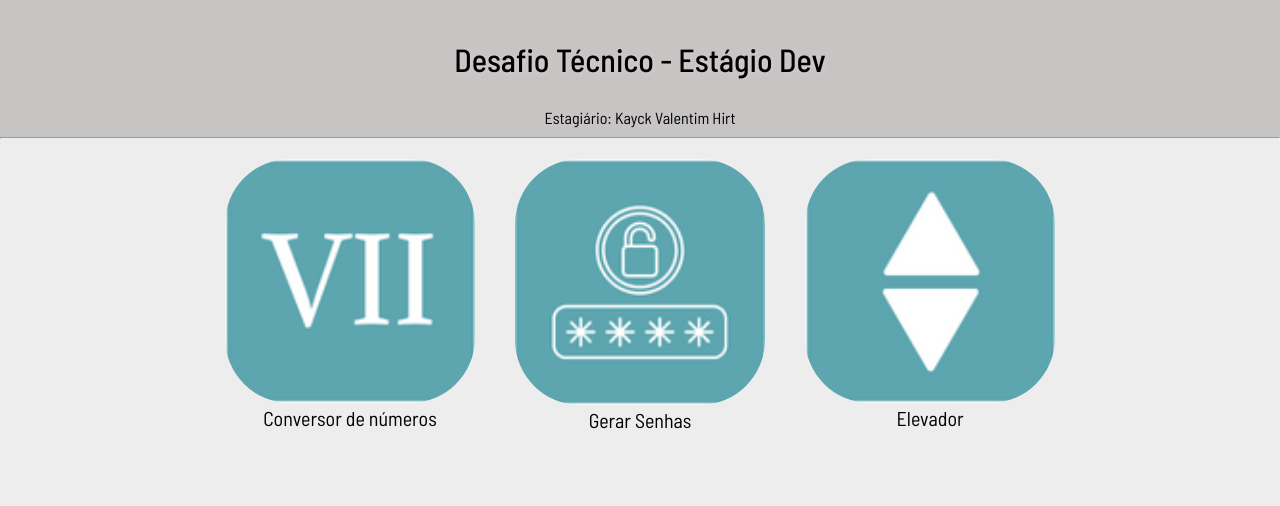
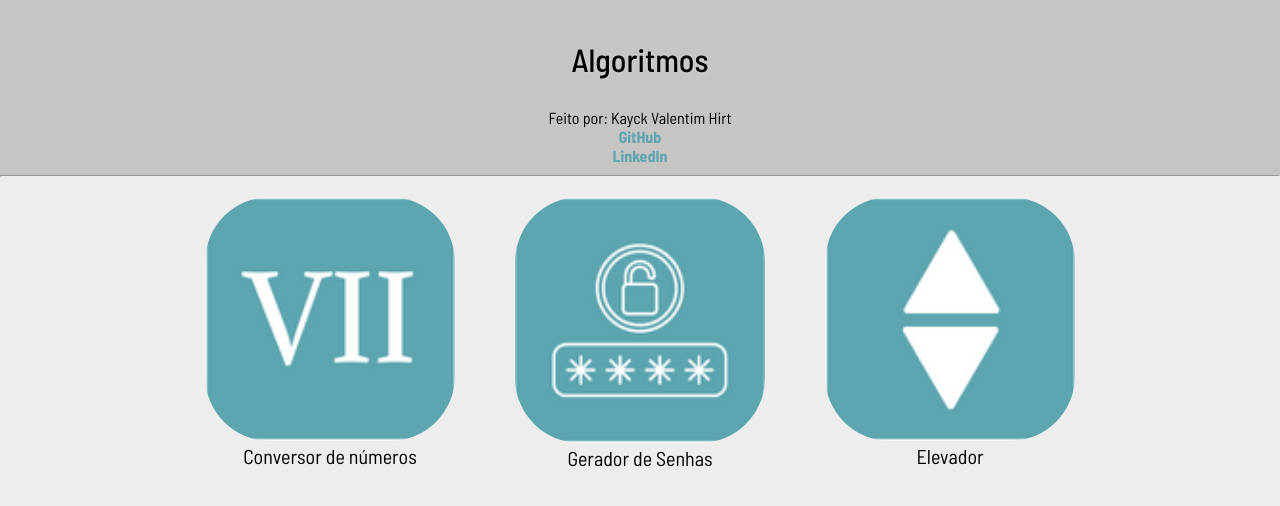
Before and after one commit to kayckhirt/Algoritmos, an Angular app: page / in a window 1280 px wide. Shown: the top 506 px of the page. Built offline with nearby package versions, Linux system fonts and the light colour scheme.

Commit message:
fix title

```diff
--- a/src/app/pages/home/home.component.css
+++ b/src/app/pages/home/home.component.css
@@ -5,10 +5,18 @@ img {
 p {
     text-align: center;
 }
+.redes {
+    text-align: center;
+}
+.redes a {
+    color: #5da6b0;
+    font-weight: bold;
+}
 
 a {
     color: black;
     text-decoration: none;
+    margin: 10px;
 }
 
 header {
--- a/src/app/pages/home/home.component.html
+++ b/src/app/pages/home/home.component.html
@@ -1,6 +1,14 @@
 <header>
-    <h1 class="title-home">Desafio Técnico - Estágio Dev</h1>
-    <p>Estagiário: Kayck Valentim Hirt</p>
+    <h1 class="title-home">Algoritmos</h1>
+    <p>Feito por: Kayck Valentim Hirt</p>
+    <nav>
+        <ul>
+            <li class="redes"> <a href="https://github.com/kayckhirt" target="_blank">GitHub</a></li>
+            <li class="redes">
+                <a href="https://www.linkedin.com/in/kayck-hirt/" target="_blank">LinkedIn</a>
+            </li>
+        </ul>
+    </nav>
 </header>
 <hr>
 <nav class="card-chalengers">
@@ -16,7 +24,7 @@
         <a routerLink='/gerador-senha'>
             <img src="assets/senha.png" alt="imagem de escrita password">
         </a>
-        <p class="description"><a routerLink='/gerador-senha'>Gerar Senhas</a></p>
+        <p class="description"><a routerLink='/gerador-senha'>Gerador de Senhas</a></p>
     </div>
     <div class="card-link">
         <a routerLink='/elevador'>
--- a/src/index.html
+++ b/src/index.html
@@ -2,7 +2,7 @@
 <html lang="pt-br">
 <head>
   <meta charset="utf-8">
-  <title>Desafio Técnico | Kayck Hirt</title>
+  <title>Algoritmos | Kayck Hirt</title>
   <base href="/">
   <meta name="viewport" content="width=device-width, initial-scale=1">
   <link rel="icon" type="image/x-icon" href="favicon.ico">
```
Also changed, not shown: 1 other file (tests, documents, lock files or other folders).
